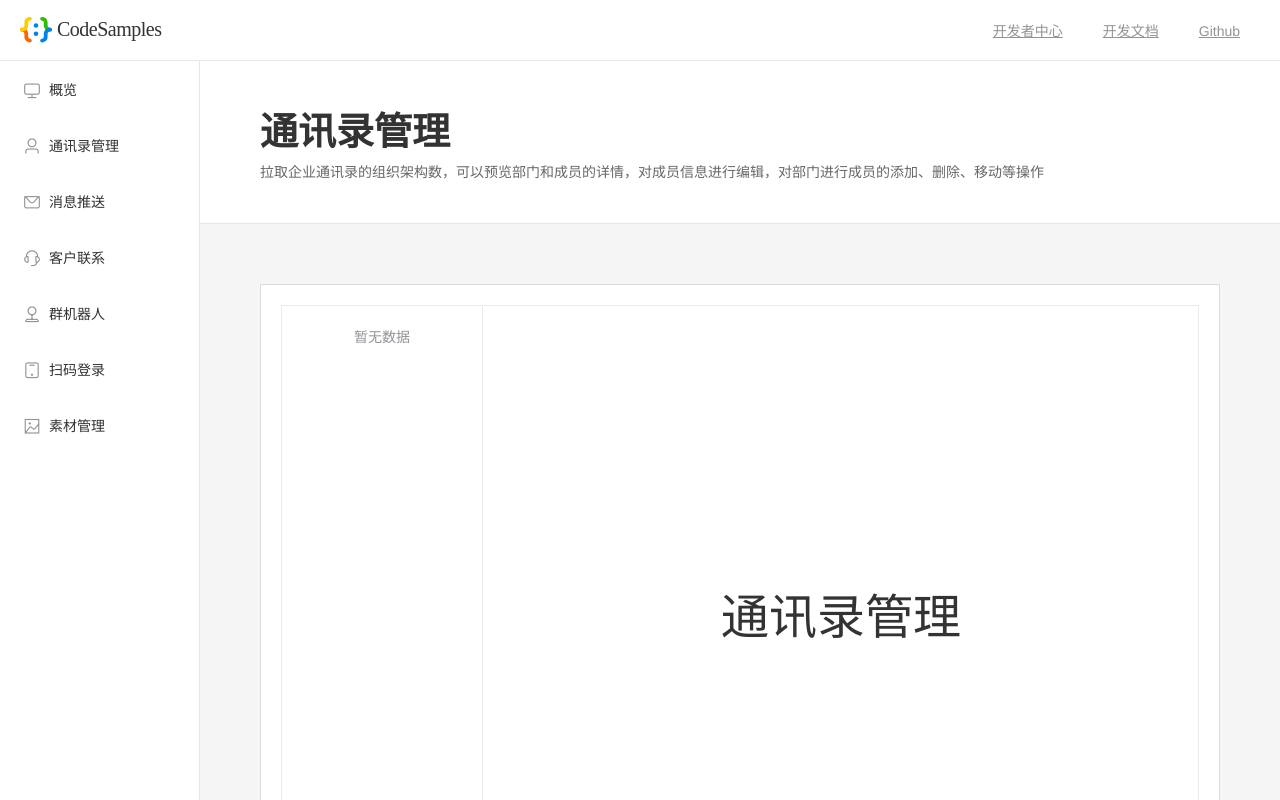
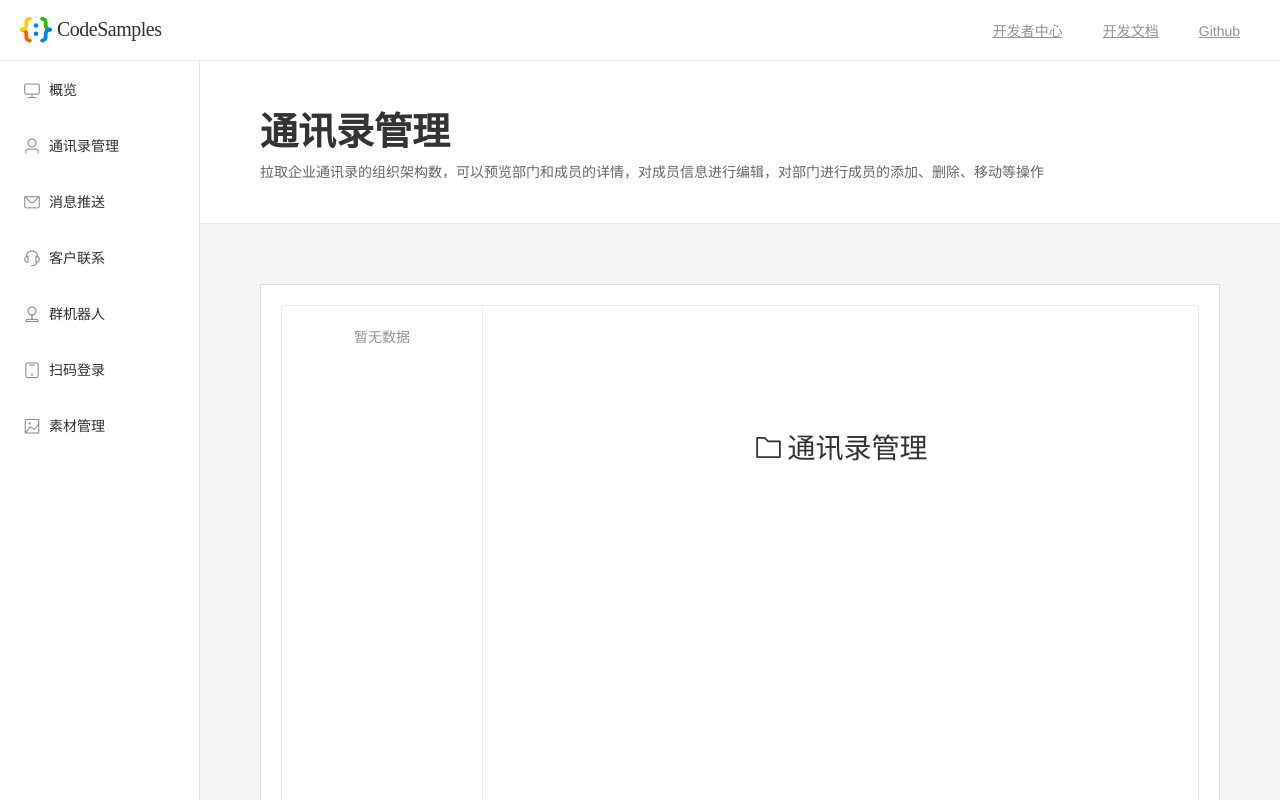
Before and after one commit to whoiszhangben/expressVue, a Vue app in the folder vue/: page /#/contacts in a window 1280 px wide. Shown: the top 800 px of the page. Built offline with nearby package versions, Linux system fonts and the light colour scheme; no server answers.

Commit message:
feat: party style

```diff
--- a/vue/src/page/contacts/main.vue
+++ b/vue/src/page/contacts/main.vue
@@ -12,9 +12,9 @@
             :userid="userid">
             </Userprofile>
             <Partyinfo v-if="partyid" :partyid="partyid">
-                <div class="content_desc">{{partyName}}</div>
+                <div class="content_desc"><el-icon class="party-icon el-icon-folder"></el-icon>{{partyName}}</div>
             </Partyinfo>
-            <div v-if="!(userid||partyid)" class="content_desc default">通讯录管理</div>
+            <div v-if="!(userid||partyid)" class="content_desc default"><el-icon class="party-icon  el-icon-folder"></el-icon>通讯录管理</div>
          </div>
     </div>
 </template>
@@ -88,14 +88,20 @@ export default {
 }
 .content_desc {
     width: 100%;
-    font-size: 48px;
+    padding-top:120px;
+    font-size: 28px;
+    font-weight: 400;
     text-align: center;
     color: #333;
+    margin-bottom: 30px;
 }
 .content_desc.default {
-    line-height: 623px;
 }
 
+.party-icon {
+    /* font-size: 24px; */
+    margin-right: 5px;;
+}
 .node-item{
     color:#555;
     padding:2px 0;
--- a/vue/src/page/contacts/partyinfo.vue
+++ b/vue/src/page/contacts/partyinfo.vue
@@ -11,7 +11,7 @@
             <el-button size="small"  type="primary" @click="onCreateUser">新建成员</el-button>
             <el-button size="small" @click="onCreateParty">新建部门</el-button>
         </div>
-        <el-dialog title="创建" :visible="isCreate">
+        <el-dialog width="600px" title="新建" :visible="isCreate">
             <div class="dialog-body">
                 <div
                 v-if="currentType === 'user'"
@@ -39,8 +39,9 @@
                 </el-input>
             </div>
             <span slot="footer" class="dialog-footer">
-                <el-button @click="onCancel">取 消</el-button>
-                <el-button type="primary" @click="onConfirm">确 定</el-button>
+
+                <el-button size="small" type="primary" @click="onConfirm">确定</el-button>
+                <el-button size="small" @click="onCancel">取消</el-button>
             </span>
         </el-dialog>
     </div>
@@ -153,10 +154,9 @@ export default {
         align-items: center;
     }
     .partyinfo-content {
-        height: 300px;
         width: 100%;
         text-align: center;
-        line-height: 300px;
+
     }
     .dialog-body {
         margin-top: 20px;
```
